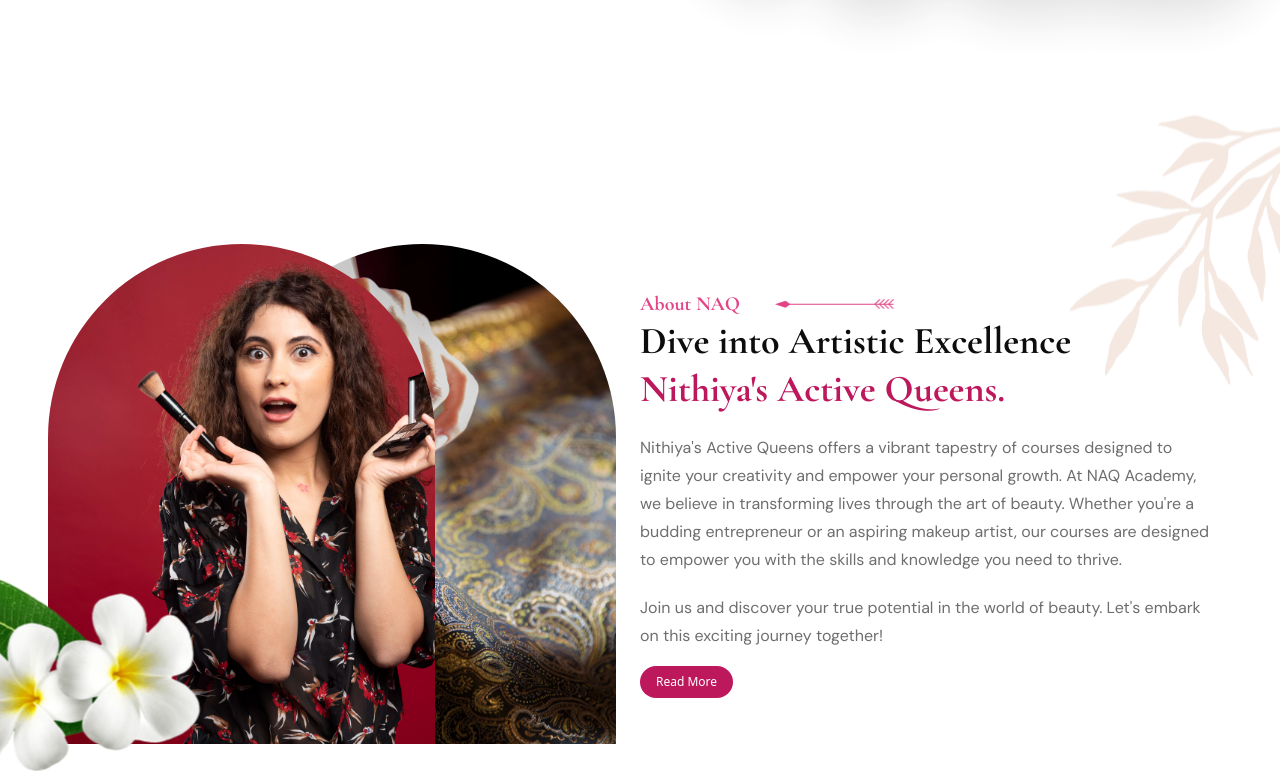
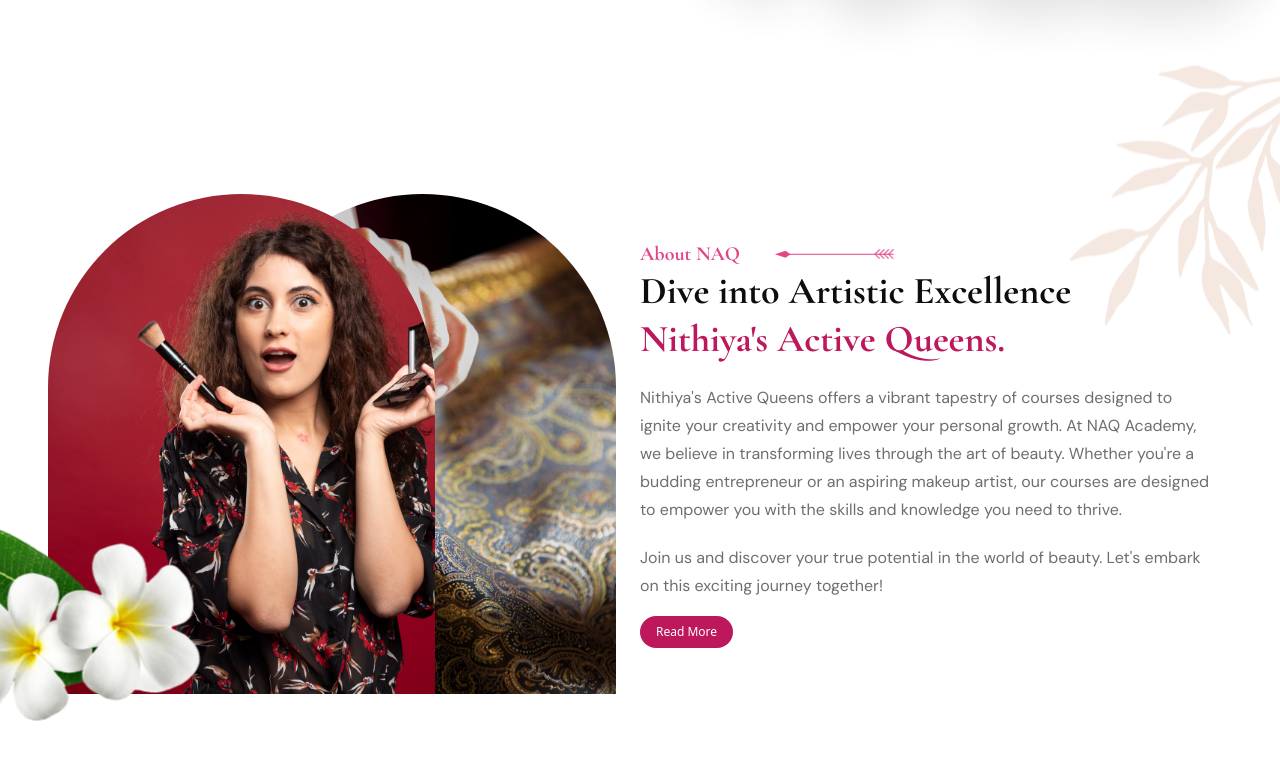
Before and after one commit to MrbadMiro/NAQ, a React (Vite) app: page / in a window 1280 px wide. Shown: the part 850-1622 px from the top of the page. Built offline with nearby package versions, Linux system fonts and the light colour scheme.

Commit message:
Hero Section

```diff
--- a/src/components/container/About.jsx
+++ b/src/components/container/About.jsx
@@ -19,7 +19,7 @@ const About = () => {
 		window.location.href = facebookProfileUrl;
 	};
 	return (
-		<div className="section relative my-[150px]  " id="about">
+		<div className="section relative my-[100px]  " id="about">
 			<img
 				src={About_leaves}
 				alt=""
@@ -29,7 +29,7 @@ const About = () => {
 				{/* left SIDE */}
 				<div className="flex  order-1 w-full  justify-end px-6 relative">
 					<img
-						className=" h-[500px] w-[387px] object-cover rounded-t-[300px] "
+						className="h-[200px] md:h-[500px] w-[387px] object-cover rounded-t-[300px] "
 						src={courses_img3}
 						alt="Hero-image"
 					/>
```
